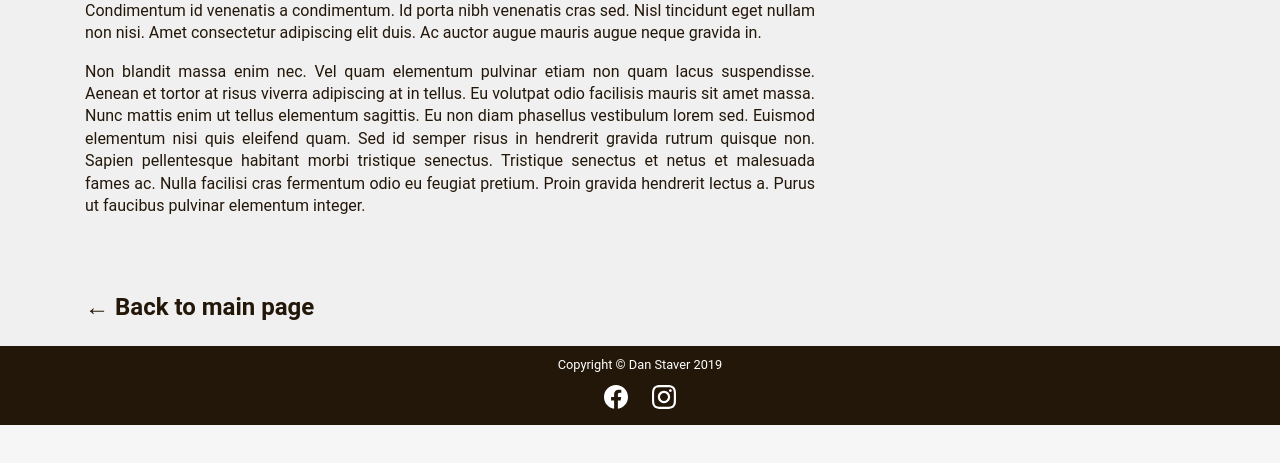
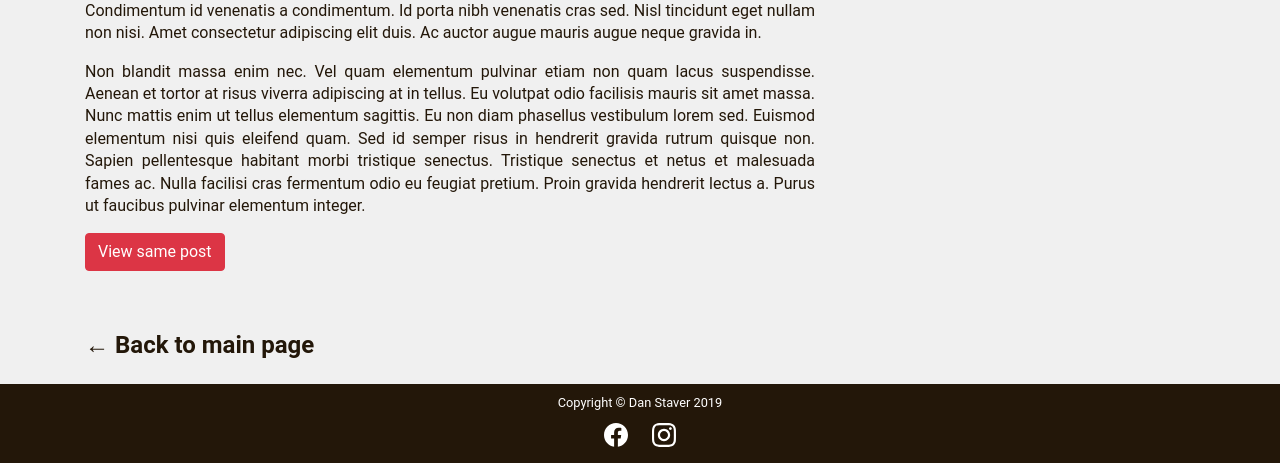
Before and after one commit to benn1988/diana, a Django app: page /blog/post/27/ in a window 1280 px wide. Shown: the part 1972-2435 px from the top of the page. Before the commit the page ends 2397 px from the top, so only its background shows below. Run offline with Django 3.2, Linux system fonts and the light colour scheme; data comes from the database, SQL or seed files in the repository; some libraries are stand-ins or nearby versions.

Commit message:
Update view_post.html
disqus

```diff
--- a/blog/templates/blog/view_post.html
+++ b/blog/templates/blog/view_post.html
@@ -12,10 +12,11 @@
         <img class="card-img-top" src="{{ post.post_photo.url }}" alt="{{ post.title }}">
         <div class="card-body px-0 text-justify">
             <p class="card-text">{{ post.content|linebreaks }}</p>
+            <a class="btn btn-danger btn-small" href="{% url 'post-detail' post.id %}">View same post</a>
             {% if request.user.is_staff %}
             <div class="row pt-3">
-                <a class="ml-auto btn btn-dark btn-small ml-5 mr-3" href="{% url 'post-update' post.id %}">Edit</a>
-                <a class="btn btn-danger btn-small" href="{% url 'post-delete' post.id %}">Delete</a>
+                <a class="ml-auto btn btn-dark ml-5 mr-3" href="{% url 'post-update' post.id %}">Edit</a>
+                <a class="btn btn-danger" href="{% url 'post-delete' post.id %}">Delete</a>
             </div>
             {% endif %}
         </div>
```
